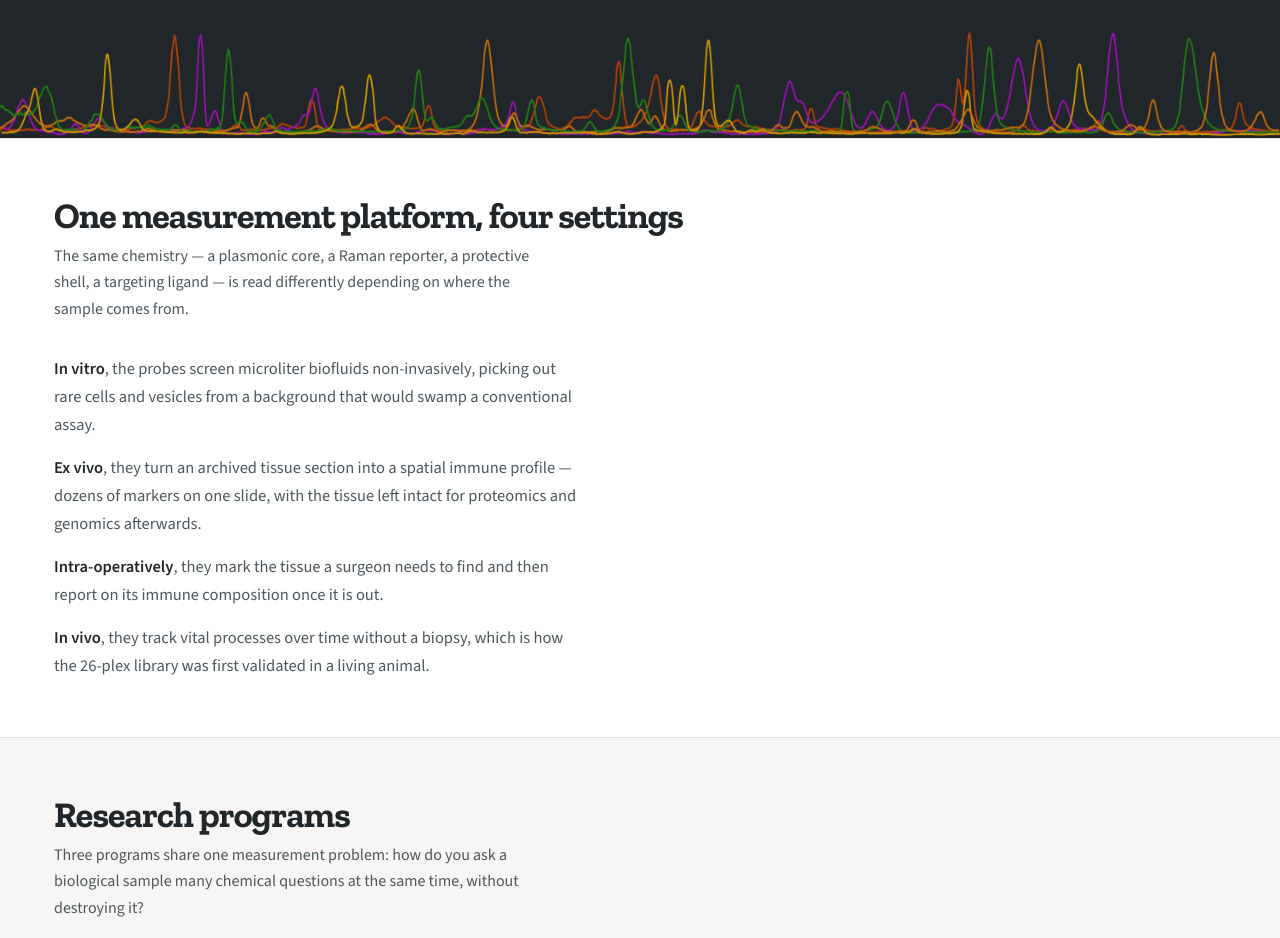
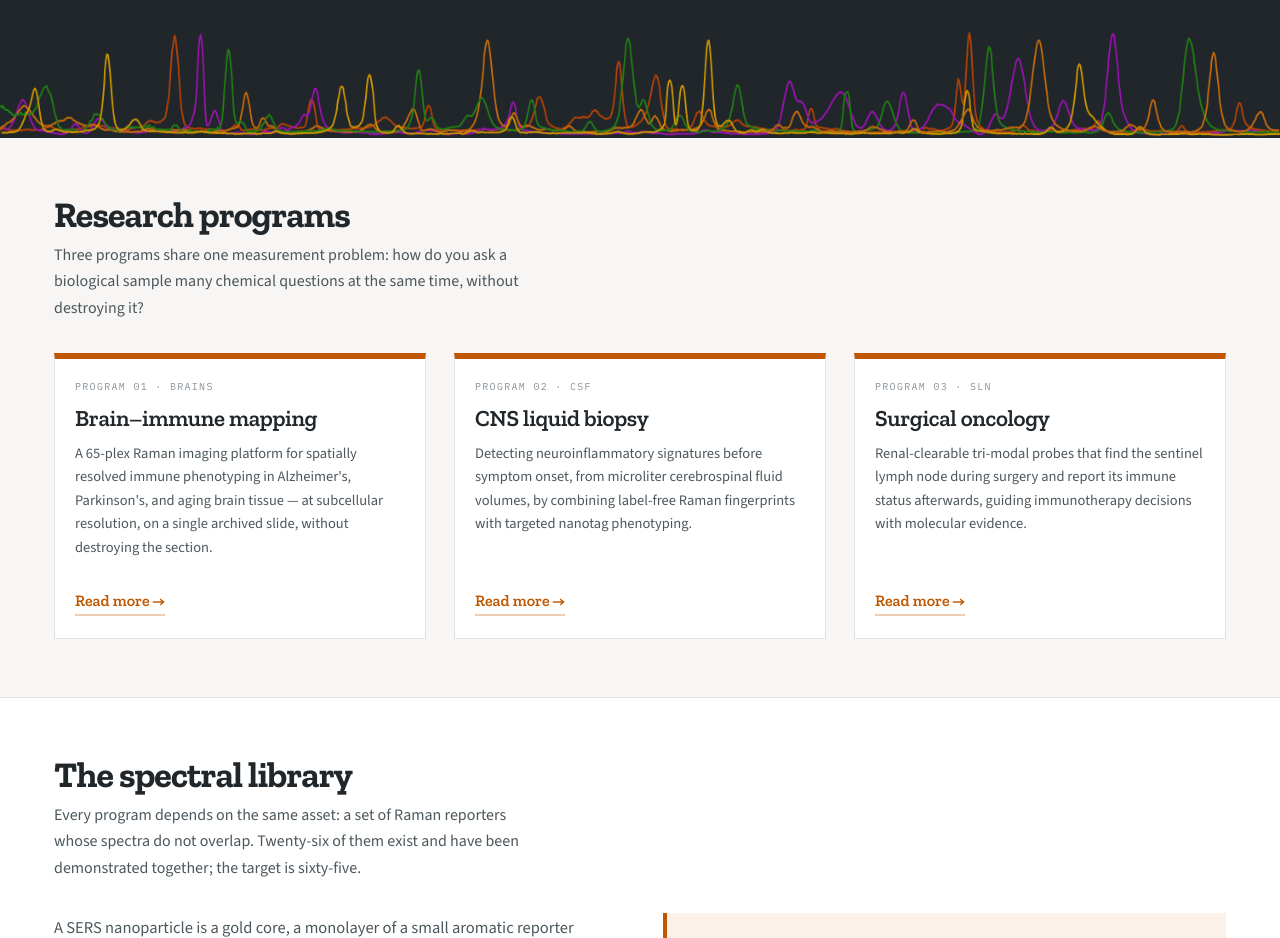
Before and after one commit to EreminaLab/ereminalab.github.io, a plain HTML site: page index.html in a window 1280 px wide. Shown: the part 1400-2338 px from the top of the page. Drawn offline with nearby package versions, Linux system fonts and the light colour scheme.

Commit message:
Home: remove 'One measurement platform, four settings' section

```diff
--- a/index.html
+++ b/index.html
@@ -155,22 +155,6 @@
          alt="Overlaid Raman spectra of several reporter molecules in orange, green, purple and yellow, each a series of sharp narrow peaks falling at different positions along a shared axis."
          width="3008" height="232">
   </div>
-
-  <!-- ============ what the work is for ============ -->
-  <section class="sec white">
-    <div class="sechead">
-      <div>
-        <h2>One measurement platform, four settings</h2>
-        <p>The same chemistry — a plasmonic core, a Raman reporter, a protective shell, a targeting ligand — is read differently depending on where the sample comes from.</p>
-      </div>
-    </div>
-    <div class="prose">
-      <p><strong>In vitro</strong>, the probes screen microliter biofluids non-invasively, picking out rare cells and vesicles from a background that would swamp a conventional assay.</p>
-      <p><strong>Ex vivo</strong>, they turn an archived tissue section into a spatial immune profile — dozens of markers on one slide, with the tissue left intact for proteomics and genomics afterwards.</p>
-      <p><strong>Intra-operatively</strong>, they mark the tissue a surgeon needs to find and then report on its immune composition once it is out.</p>
-      <p><strong>In vivo</strong>, they track vital processes over time without a biopsy, which is how the 26-plex library was first validated in a living animal.</p>
-    </div>
-  </section>
 
   <!-- ============ research programs ============ -->
   <section class="sec">
```
